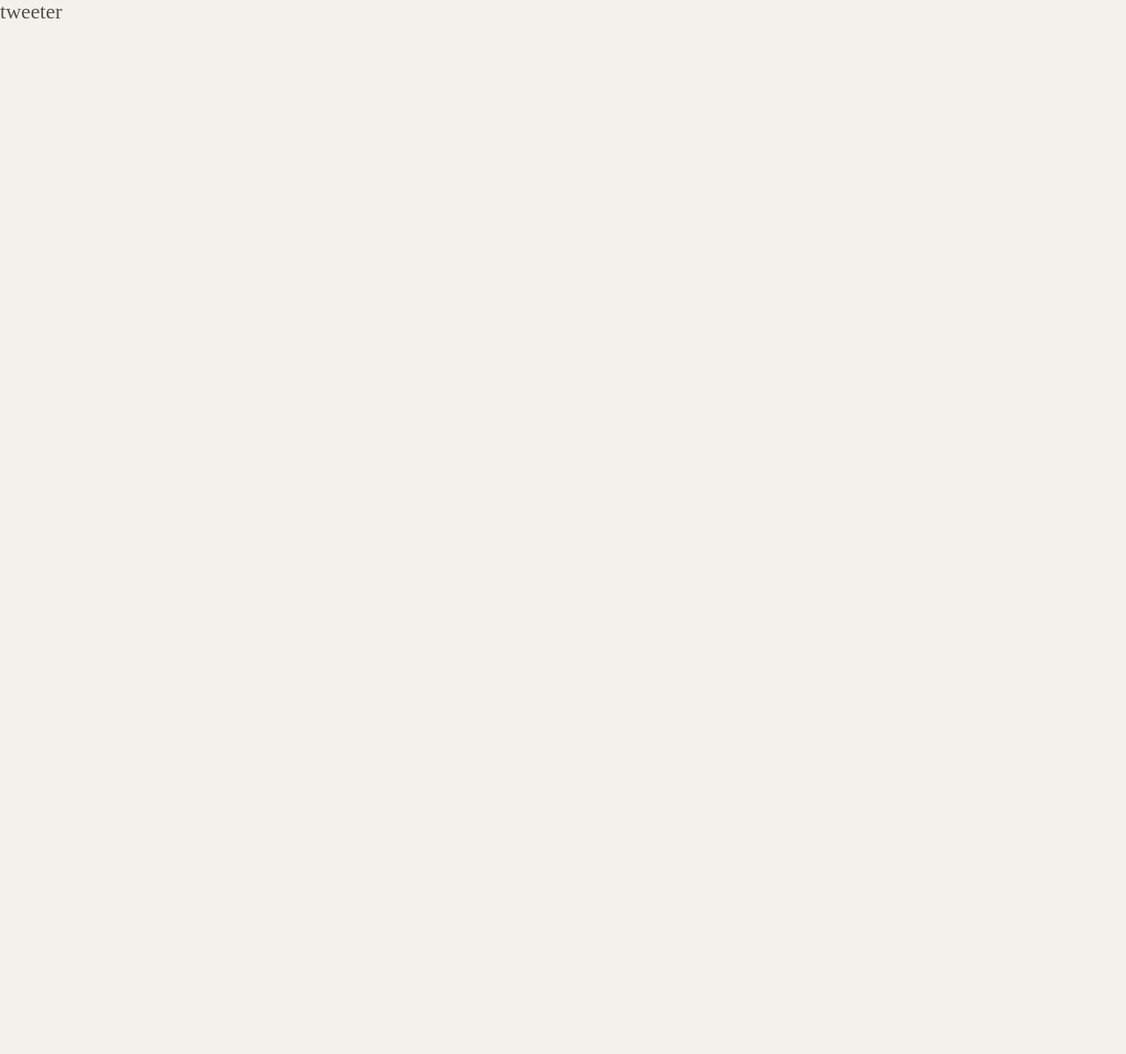
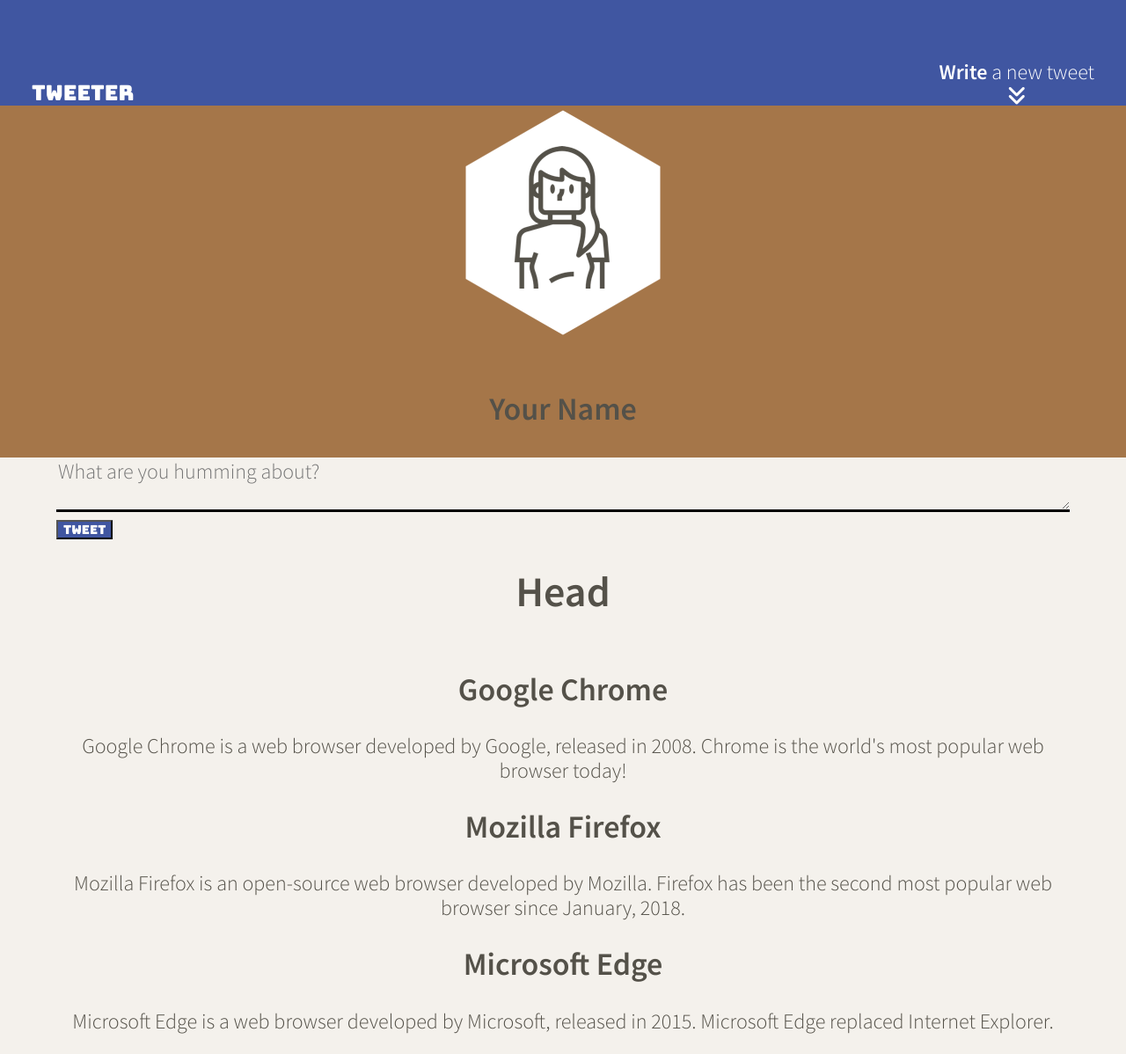
Before and after one commit to ukflava/02ServerTemplate, a website: page public/index.html in a window 1280 px wide. Shown: the whole page at 88% size. Before the commit the page ends 800 px from the top, so only its background shows below. Drawn offline with nearby package versions, Linux system fonts and the light colour scheme.

Commit message:
client part with style and scripts

```diff
--- a/package.json
+++ b/package.json
@@ -5,8 +5,8 @@
   "main": "server/index.js",
   "scripts": {
     "test": "echo \"Error: no test specified\" && exit 1",
-    "start": "node server/index.js",
-    "local": "./node_modules/.bin/nodemon --watch server -e js server/index.js"
+    "start": "node server/index1.js",
+    "local": "./node_modules/.bin/nodemon --watch server -e js server/index1.js"
   },
   "author": "Lighthouse Labs",
   "license": "ISC",
--- a/public/index.html
+++ b/public/index.html
@@ -1,29 +1,86 @@
 <!DOCTYPE html>
 <html lang="en">
   <head>
-    <!-- Meta Information -->
+        <!-- Meta Information -->
     <title>Tweeter - Home Page</title>
 
     <!-- External CSS -->
     <link rel="stylesheet" href="https://cdnjs.cloudflare.com/ajax/libs/normalize/8.0.1/normalize.min.css" type="text/css" />
-
+    <link rel="preconnect" href="https://fonts.googleapis.com">
+    <link rel="preconnect" href="https://fonts.gstatic.com" crossorigin>
+    <link href="https://fonts.googleapis.com/css2?family=Bungee&family=Source+Sans+Pro:ital,wght@0,300;0,600;1,300;1,600&display=swap" rel="stylesheet">
     <!-- App CSS -->
     <link rel="stylesheet" href="/styles/layout.css" type="text/css" />
-
+    <link rel="stylesheet" href="/styles/nav.css" type="text/css" />
+    <link rel="stylesheet" href="/styles/header.css" type="text/css" />
+    <link rel="stylesheet" href="/styles/new-tweet.css" type="text/css" />
+    <link rel="stylesheet" href="https://cdnjs.cloudflare.com/ajax/libs/font-awesome/6.1.1/css/all.min.css" integrity="sha512-KfkfwYDsLkIlwQp6LFnl8zNdLGxu9YAA1QvwINks4PhcElQSvqcyVLLD9aMhXd13uQjoXtEKNosOWaZqXgel0g==" crossorigin="anonymous" referrerpolicy="no-referrer" />
     <!-- External JS -->
     <script src="https://ajax.googleapis.com/ajax/libs/jquery/3.4.1/jquery.min.js"></script>
-
+    <script type="text/javascript" src="/scripts/composer-char-counter.js"></script>
     <!-- App JS -->
     <script type="text/javascript" src="/scripts/client.js"></script>
+
   </head>
 
   <body>
     <!-- Top nav bar (fixed) -->
-    <nav>
-      <span>tweeter</span>
+    <nav class="topnav">
+      <a style="padding-left: 1.5em">TWEETER</a>
+      <div class="rightbar" id="rightbar" >
+        <a><b>Write</b> a new tweet</a>
+        <div class="rightbar"><i class="fa-light fa-angles-down" ></i>  </div>
+      </div>
     </nav>
+    <header>
+      <div>
+          <img src="/images/profile-hex.png">
+      </div>
+      <br>
+      <div>
+          <h2>Your Name</h2>
+      </div>
+      </header>
+      <!-- <i class="fa-thin fa-angles-down"></i> -->
+    <!-- <nav>
+      <span style="font-family:Bungee">tweeter</span>
+    </nav> -->
 
     <!-- Page-specific (main) content here -->
-    <main class="container"></main>
+    <main class="container">
+
+
+      <section class="new-tweet">
+        <!-- <h2>Compose Tweet</h2> -->
+        <form  method="POST"action="/tweets">
+          <label for="tweet-text" ></label>
+          <textarea name="text" id="tweet-text" placeholder="What are you humming about?"></textarea>
+          <div class="tweetcounter">
+          <button class="tweetbutton" id="addTweet" type="submit">Tweet</button>
+          <!-- <output name="counter" id="tweetlength" class="counter" for="tweet-text">usertweet</output> -->
+          <p id="remaining"></p>
+          </div>
+        </form>
+              </section>
+
+<h1>Head</h1>
+      <div id="tweetlist">
+        <article>
+          <h2>Google Chrome</h2>
+          <p>Google Chrome is a web browser developed by Google, released in 2008. Chrome is the world's most popular web browser today!</p>
+          </article>
+
+          <article>
+          <h2>Mozilla Firefox</h2>
+          <p>Mozilla Firefox is an open-source web browser developed by Mozilla. Firefox has been the second most popular web browser since January, 2018.</p>
+          </article>
+
+          <article>
+          <h2>Microsoft Edge</h2>
+          <p>Microsoft Edge is a web browser developed by Microsoft, released in 2015. Microsoft Edge replaced Internet Explorer.</p>
+          </article>
+
+      </div>
+    </main>
   </body>
 </html>
--- a/public/scripts/client.js
+++ b/public/scripts/client.js
@@ -1,5 +1,7 @@
-/*
- * Client-side JS logic goes here
- * jQuery is already loaded
- * Reminder: Use (and do all your DOM work in) jQuery's document ready function
- */
+$(document).ready(function() {
+
+});
+
+//  * Client-side JS logic goes here
+//  * jQuery is already loaded
+//  * Reminder: Use (and do all your DOM work in) jQuery's document ready function
--- /dev/null
+++ b/public/scripts/composer-char-counter.js
@@ -0,0 +1,35 @@
+$(document).ready(function() {
+
+  $("#tweet-text").on('keyup', function(){
+    let limit = 140
+    const $input = $("#tweet-text");
+    const remaining = limit - $input.val().length
+    // if(remaining < 0){}
+    color = remaining < 0 ?'red':'black'
+    $("#remaining").html(remaining);
+    $("#remaining").css({
+      'color': color
+    });
+// const usertweet = $input.val()
+// const $buffertweet = $('<li>').text(usertweet).prependTo($tweetlist)
+// const$('tweetlength').prepend(usertweet)
+console.log(remaining)
+// $input.val('').focus()
+  })
+  // $(".new-tweet").on('keypress',()=>{
+  //   console.log("banana")
+  // })
+
+});
+
+// $(() => {
+
+//   $("#addTweet").on('click',()=>{
+//  const $input = $("#tweet-text");
+// const usertweet = $input.val()
+// const $buffertweet = $('<li>').text(usertweet).prependTo($tweetlist)
+// // $tweetlist.prepend($buffertweet)
+// console.log(usertweet)
+// $input.val('').focus()
+//   })
+// });
--- /dev/null
+++ b/public/styles/header.css
@@ -0,0 +1,11 @@
+header{
+  height: 400px;
+  width: 100vw;
+  display: flex;
+  flex-flow: column wrap;
+  justify-content: center;
+  align-items: center;
+  align-content: center;
+  background-color: #a57649;
+
+}
--- a/public/styles/layout.css
+++ b/public/styles/layout.css
@@ -5,6 +5,7 @@
  */
 html {
   box-sizing: border-box;
+  /* font-family: 'Bungee', cursive; */
 }
 *, *:before, *:after {
   box-sizing: inherit;
@@ -17,9 +18,27 @@
 body {
   color: #545149;
   background-color: #f4f1ec;
-  font-size: 24px;
+   font-size: 24px;
+   height: auto;
+  /* font-family: Helvetica, arial , sans-serif; */
+   font-family: 'Source Sans Pro', sans-serif;
+   position:relative
 }
-
+main{
+  display: flex;
+  flex-flow: column wrap;
+  align-items: center;
+  justify-content: center;
+  left:5%;
+  right: 5%;
+  max-width: 90%;
+height: auto;
+position: absolute;
+/* top: 50%;
+  left: 50%; */
+background-color: #f4f1ec;
+text-align: center;
+}
 /*
  * Additional CSS can be defined below or in other CSS files, as per instructions
  */
--- /dev/null
+++ b/public/styles/nav.css
@@ -0,0 +1,46 @@
+/* .nav{
+  display: flex;
+  flex-direction: row;
+} */
+.topnav {
+  display: flex;
+  flex-direction: row;
+  justify-content: space-between;
+  align-items: flex-end;
+  height: 120px;
+  align-content: flex-end;
+
+  /* width: 100vw; */
+  color: #FFFFFF;
+  background-color: #4056A1;
+  font-size: 24px;
+   /* font-family: Helvetica, arial , sans-serif; */
+   /* font-family: 'Source Sans Pro', sans-serif; */
+   font-family: 'Bungee', cursive;
+   left: 1.5em + safe;
+   position: relative
+}
+.rightbar {
+  display: flex;
+  flex-direction: column;
+  justify-content: center;
+  align-items: center;
+
+
+  /* margin: 1.5em; */
+  font-family: 'Source Sans Pro', sans-serif;
+  color: #FFFFFF;
+
+}
+#rightbar{
+  padding-right: 1.5em;
+}
+.fa-light{
+  font: var(--fa-font-light);
+  content: "\f103";
+}
+.fa-angles-down{
+    font: var(--fa-font-solid);
+
+  content: "\f103"
+}
--- /dev/null
+++ b/public/styles/new-tweet.css
@@ -0,0 +1,53 @@
+.new-tweet {
+  display: flex;
+  flex-direction: row;
+  justify-content: space-between;
+  align-items: flex-end;
+  height: 120px;
+  align-content: flex-end;
+  color: #545149;
+  background-color: transparent;
+    border: 0px solid;
+   font-size: 14px;
+   height: auto;
+  /* font-family: Helvetica, arial , sans-serif; */
+   font-family: 'Source Sans Pro', sans-serif;
+   /* position:relative */
+}
+
+.container{
+  /* display: flex;
+  flex-direction: row;
+  justify-content: space-between;
+  align-items: flex-end; */
+  /* font-family: 'Bungee', cursive; */
+  /* left:5%;
+  right: 5%; */
+  /* width: 500px;
+  margin: auto;  */
+
+}
+.tweetcounter{
+  display: flex;
+  flex-direction: row;
+  justify-content: space-between;
+  align-items: flex-end;
+  font-family: 'Bungee', cursive;
+  color: #000000;
+}
+.tweetbutton{
+  font-family: 'Bungee', cursive;
+  font-size: 14px;
+  height: auto;
+  color: #FFFFFF;
+  background-color: #4056A1;
+}
+#tweet-text{
+  width: 90vw;
+  font-size: 24px;
+    color: #000;
+  background: transparent;
+  border: none;
+  border-bottom: 3px solid #000;
+  outline: none;
+}
```
Also changed, not shown: server/data-files/initial-tweets.json (+7 -7 lines), public/images/arabesque.png (added), public/images/profile-hex2.png (added), server/index1.js (renamed from server/index.js), 2 other files.
